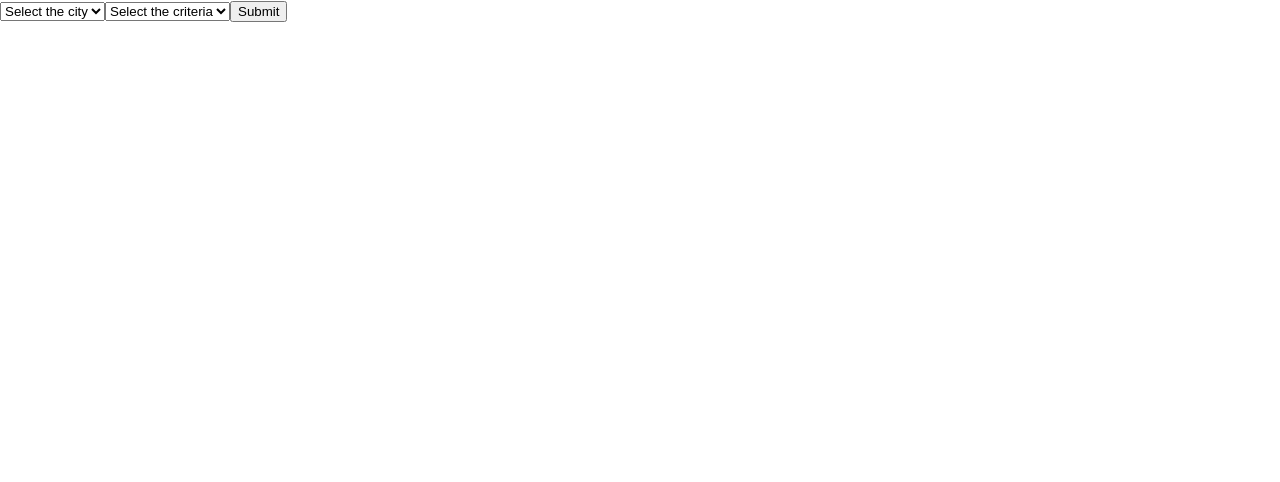
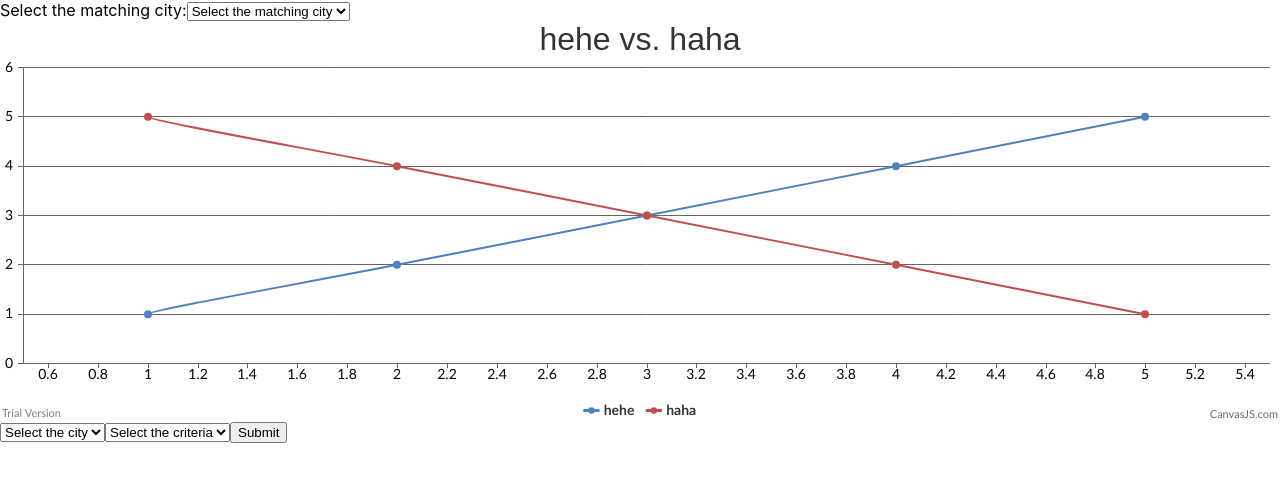
Before and after one commit to TryingToGoHome/lahacks_web_frontend, a React (Create React App) app: page / in a window 1280 px wide. Shown: the top 482 px of the page. Built offline with nearby package versions, Linux system fonts and the light colour scheme.

Commit message:
update graphform

```diff
--- a/src/App.js
+++ b/src/App.js
@@ -1,12 +1,12 @@
 import React from "react";
 import "./App.css";
 import MyGraph from "./components/graph";
-import MyForm from "./components/form";
+import GraphForm from "./components/form";
 
 function App() {
   return (
     // <MyGraph target="hehe" goal="haha"/>
-    <MyForm />
+    <GraphForm />
   );
 }
 
--- a/src/components/form.js
+++ b/src/components/form.js
@@ -1,23 +1,33 @@
 import React, { Component } from "react";
 import Client from "../Client";
+import MyGraph from "../components/graph";
+
 
 class GraphForm extends Component {
     constructor(props) {
         super(props);
-        this.state = { city: "", criteria: "", data: {}};
+        this.state = { city: "", criteria: "", matchingCity:null, data: {}};
     }
 
   myChangeHandler = event => {
     this.setState({ [event.target.name]: event.target.value });
   };
 
-  onSubmit = event => {
+  onSubmit = () => {
     Client.retrieveGraphData(this.state.city, this.state.criteria, (res) => {
         this.setState({data: res.data});
     })
   };
 
   render() {
+    let matchingCityOptions = [
+        <option key="first" value="LA">
+          LA
+        </option>,
+        <option key="second" value="NY">
+          NY
+        </option>
+      ];
     let cityOptions = [
       <option key="first" value="LA">
         LA
@@ -30,9 +40,22 @@ class GraphForm extends Component {
       <option key="first">5 days</option>,
       <option key="second">10 days</option>
     ];
+    const isChosen = this.state.matchingCity;
     console.log(this.state);
     return (
       <div>
+          <div>
+            <span>
+                Select the matching city:
+            </span>
+            <select name="matchingCity" onChange={this.myChangeHandler}>
+            <option disabled selected value="">
+                Select the matching city
+            </option>
+            {matchingCityOptions}
+            </select>
+          </div>
+        <MyGraph target="hehe" goal="haha"/>
         <select name="city" onChange={this.myChangeHandler}>
         <option disabled selected value="">
             Select the city
```
